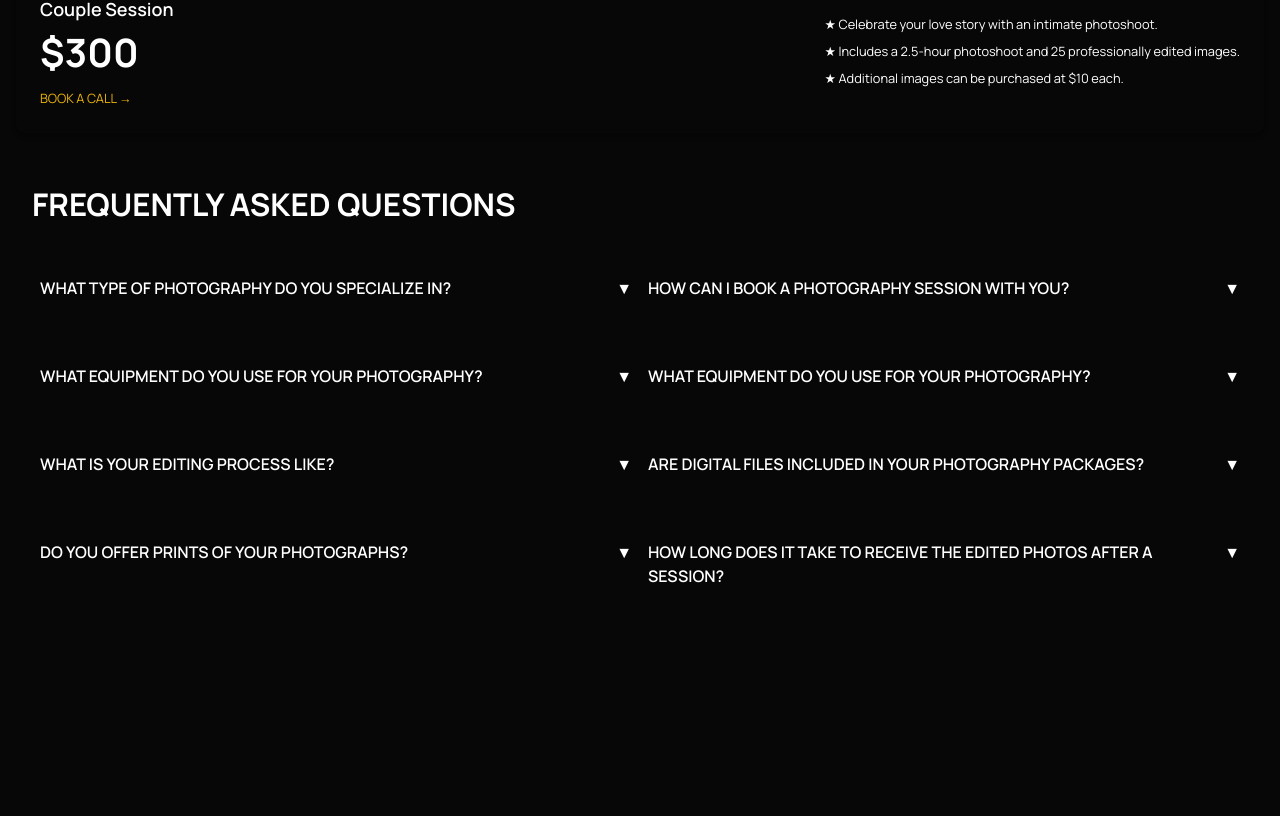
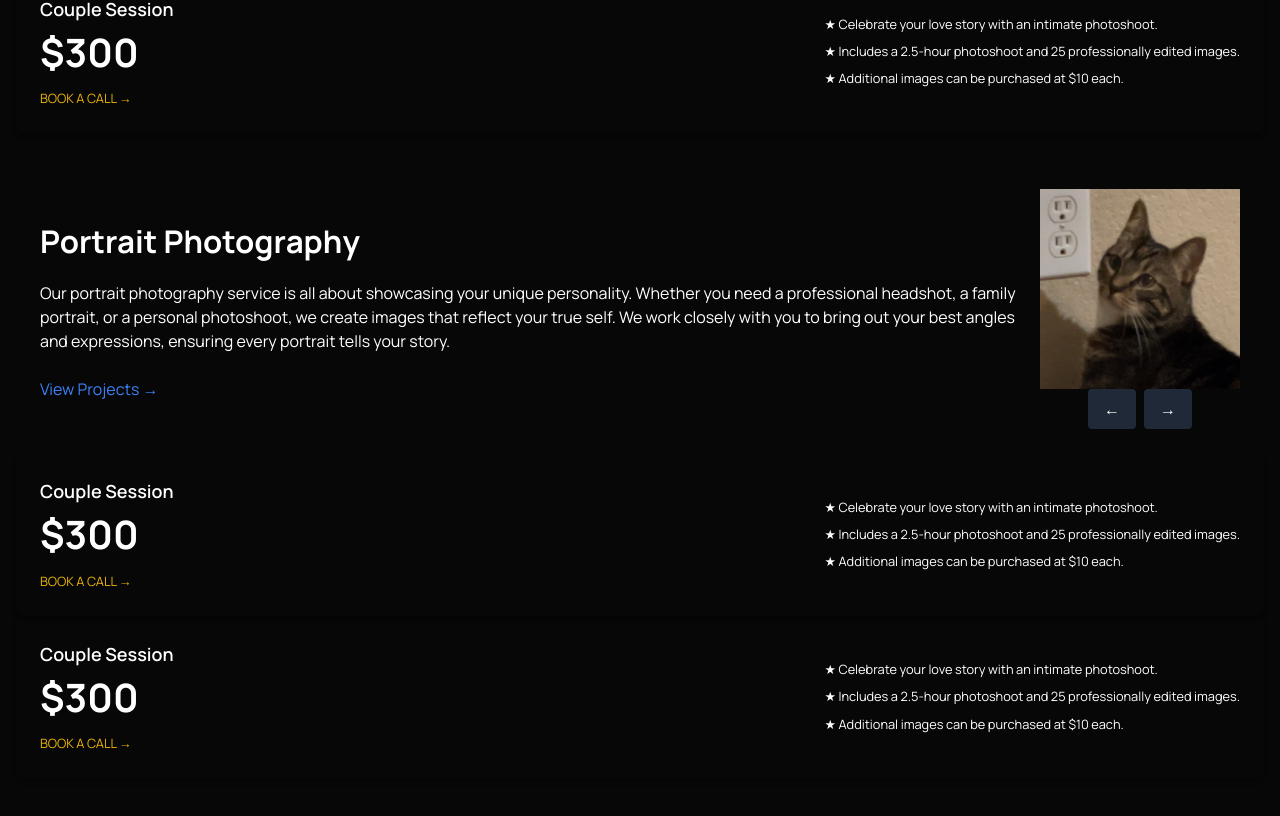
Before and after one commit to Jula000/photostudio, a Next.js app: page /services in a window 1280 px wide. Shown: the part 1004-1820 px from the top of the page. Built offline with nearby package versions, Linux system fonts and the light colour scheme.

Commit message:
Update index.tsx

```diff
--- a/src/components/ServicesPage/Prices/index.tsx
+++ b/src/components/ServicesPage/Prices/index.tsx
@@ -14,7 +14,16 @@ const sections = [
     imageUrl: "/kytsya.jpg",
   },
 ];
-
+const sections2 = [
+  {
+    title: "Portrait Photography",
+    description:
+      "Our portrait photography service is all about showcasing your unique personality. Whether you need a professional headshot, a family portrait, or a personal photoshoot, we create images that reflect your true self. We work closely with you to bring out your best angles and expressions, ensuring every portrait tells your story.",
+    linkText: "View Projects",
+    linkUrl: "/projects",
+    imageUrl: "/kytsya.jpg",
+  },
+];
 const Prices: React.FC = () => {
   const [currentSection, setCurrentSection] = useState(0);
 
@@ -27,6 +36,7 @@ const Prices: React.FC = () => {
   };
 
   return (
+    <>
       <div className="container mx-auto p-4">
         <PhotographySection
           title={sections[currentSection].title}
@@ -64,6 +74,34 @@ const Prices: React.FC = () => {
           />
         </div>
       </div>
+      <div className="container mx-auto p-4">
+        <PhotographySection
+          title={sections2[currentSection].title}
+          description={sections2[currentSection].description}
+          linkText={sections2[currentSection].linkText}
+          linkUrl={sections2[currentSection].linkUrl}
+          imageUrl={sections2[currentSection].imageUrl}
+          onPrev={handlePrev}
+          onNext={handleNext}
+        />
+          <SessionPriceCard
+            title="Couple Session"
+            price={300}
+            duration="2.5-hour"
+            imagesIncluded={25}
+            additionalImagePrice={10}
+            description="Celebrate your love story with an intimate photoshoot."
+          />
+          <SessionPriceCard
+          title="Couple Session"
+          price={300}
+          duration="2.5-hour"
+          imagesIncluded={25}
+          additionalImagePrice={10}
+          description="Celebrate your love story with an intimate photoshoot."
+        />
+      </div>
+    </>
   );
 };
 
```
Lines whose indentation alone changed are shown as unchanged.
